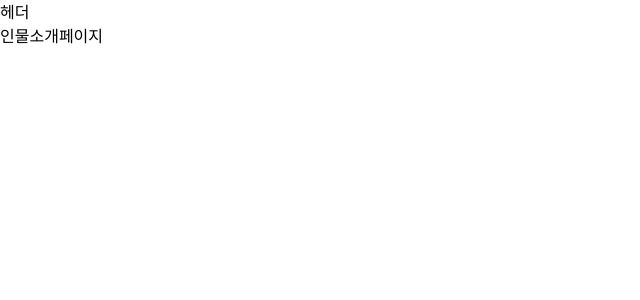
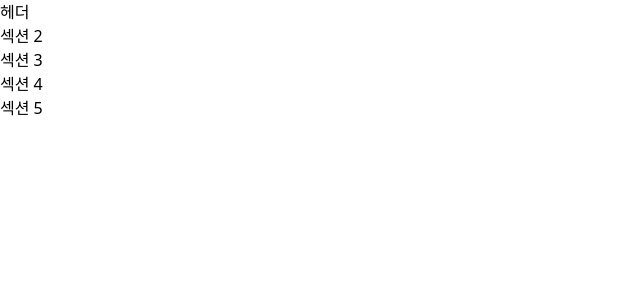
Before and after one commit to HCCLab-Study/lab-sites, a React (Vite) app: page /people in a window 1280 px wide. Shown: the top 300 px of the page, without its empty margins (0-640 px from the left). Built offline with nearby package versions, Linux system fonts and the light colour scheme.

Commit message:
[ :sparkles: | #4 | Feat ] 자주 사용하는 색 이름 지정해둠

```diff
--- a/src/App.tsx
+++ b/src/App.tsx
@@ -1,4 +1,4 @@
-import Router from '@/routes';
+import Router from './routes';
 
 function App() {
 	return <Router />;
--- a/src/main.tsx
+++ b/src/main.tsx
@@ -6,7 +6,7 @@ import { ReactQueryDevtools } from '@tanstack/react-query-devtools';
 import { QueryClientProvider } from '@tanstack/react-query';
 import { queryClient } from './api/queryClient.ts';
 import { BrowserRouter } from 'react-router-dom';
-import '@/index.css';
+import './index.css';
 
 ReactDOM.createRoot(document.getElementById('root')!).render(
 	<QueryClientProvider client={queryClient}>
--- /dev/null
+++ b/src/pages/people/_components/section1.tsx
@@ -0,0 +1,11 @@
+import React from 'react';
+
+// 타이틀부분
+function Section1() {
+  return (
+    <section>
+    </section>
+  );
+}
+
+export default Section1;
--- /dev/null
+++ b/src/pages/people/_components/section2.tsx
@@ -0,0 +1,13 @@
+import React from 'react';
+
+// 교수님 소개 부분
+function Section2() {
+  return (
+    <section>
+      <h2>섹션 2</h2>
+      {/* 섹션 2 내용 */}
+    </section>
+  );
+}
+
+export default Section2;
--- /dev/null
+++ b/src/pages/people/_components/section3.tsx
@@ -0,0 +1,13 @@
+import React from 'react';
+
+// 연구생 소개 부분
+function Section3() {
+  return (
+    <section>
+      <h2>섹션 3</h2>
+      {/* 섹션 3 내용 */}
+    </section>
+  );
+}
+
+export default Section3;
--- /dev/null
+++ b/src/pages/people/_components/section4.tsx
@@ -0,0 +1,13 @@
+import React from 'react';
+
+// 연구생이었던 사람 소개 부분
+function Section4() {
+  return (
+    <section>
+      <h2>섹션 4</h2>
+      {/* 섹션 4 내용 */}
+    </section>
+  );
+}
+
+export default Section4;
--- /dev/null
+++ b/src/pages/people/_components/section5.tsx
@@ -0,0 +1,13 @@
+import React from 'react';
+
+// footer 부분
+function Section5() {
+  return (
+    <section>
+      <h2>섹션 5</h2>
+      {/* 섹션 5 내용 */}
+    </section>
+  );
+}
+
+export default Section5;
--- a/src/pages/people/page.tsx
+++ b/src/pages/people/page.tsx
@@ -1,3 +1,19 @@
+import React from 'react';
+import Section1 from './_components/section1';
+import Section2 from './_components/section2';
+import Section3 from './_components/section3';
+import Section4 from './_components/section4';
+import Section5 from './_components/section5';
+
+
 export default function PeoplePage() {
-	return <main>인물소개페이지</main>;
+  return (
+    <main>
+      <Section1 />
+      <Section2 />
+      <Section3 />
+	    <Section4 />
+      <Section5 />
+    </main>
+  );
 }
--- a/tailwind.config.js
+++ b/tailwind.config.js
@@ -2,7 +2,14 @@
 export default {
 	content: ['./index.html', './src/**/*.{js,ts,jsx,tsx}'],
 	theme: {
-		extend: {},
+		extend: {
+			colors: {
+				'custom-blue': '#2370C8',
+				'custom-red': '#A64D4D',
+				'custom-gray': '#646464',
+				'custom-navy': '#262A4E',
+			  },
+		},
 	},
 	plugins: [],
 };
```
Also changed, not shown: src/routes/index.tsx (+5 -5 lines), 1 other file (tests, documents, lock files or other folders).
